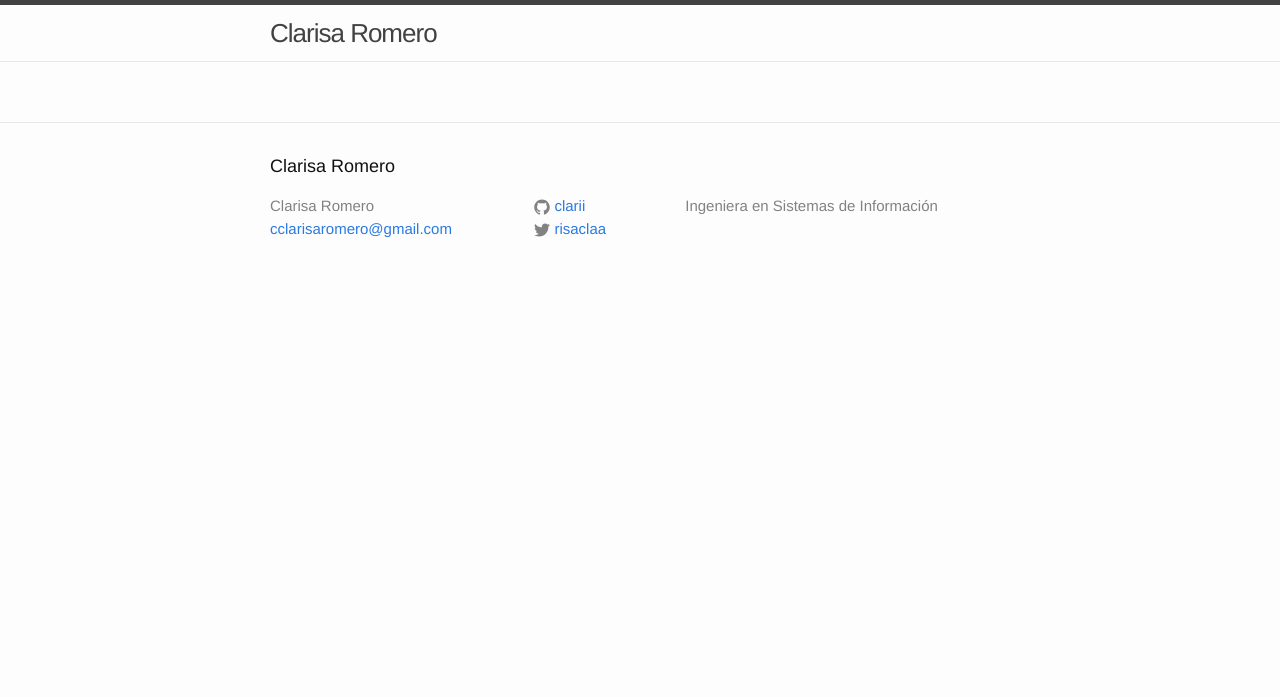
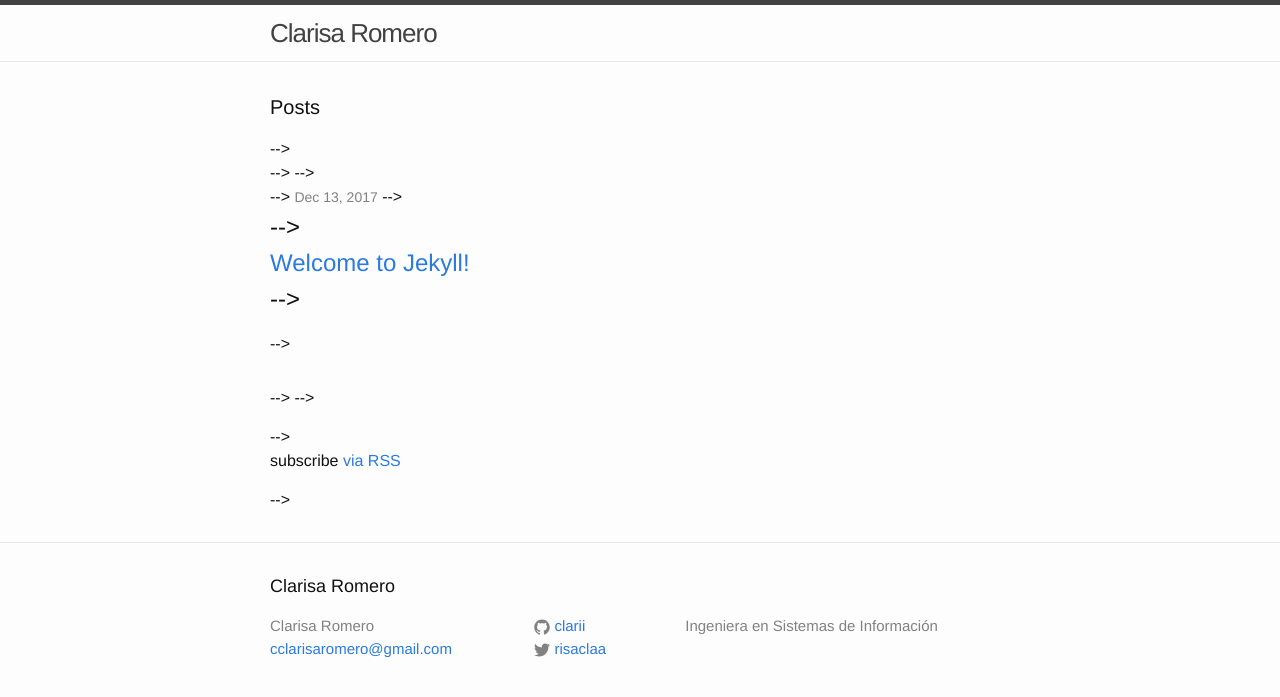
Before and after one commit to clarii/clarii.github.io, a Jekyll site: the page built from index.html, in a window 1280 px wide. Shown: the top 697 px of the page. Built offline with Jekyll 4.4.1, drawn with Linux system fonts in a browser that asks for light colours.

Commit message:
Update index.html

```diff
--- a/index.html
+++ b/index.html
@@ -4,20 +4,20 @@ layout: default
 
 <div class="home">
 
-<!--   <h1 class="page-heading">Posts</h1> -->
+   <h1 class="page-heading">Posts</h1> -->
 
-<!--   <ul class="post-list"> -->
-<!--     {% for post in site.posts %} -->
-<!--       <li> -->
-<!--         <span class="post-meta">{{ post.date | date: "%b %-d, %Y" }}</span> -->
+   <ul class="post-list"> -->
+     {% for post in site.posts %} -->
+       <li> -->
+         <span class="post-meta">{{ post.date | date: "%b %-d, %Y" }}</span> -->
 
-<!--         <h2> -->
-<!--           <a class="post-link" href="{{ post.url | prepend: site.baseurl }}">{{ post.title }}</a> -->
-<!--         </h2> -->
-<!--       </li> -->
-<!--     {% endfor %} -->
-<!--   </ul> -->
+        <h2> -->
+           <a class="post-link" href="{{ post.url | prepend: site.baseurl }}">{{ post.title }}</a> -->
+         </h2> -->
+       </li> -->
+     {% endfor %} -->
+   </ul> -->
 
-<!--   <p class="rss-subscribe">subscribe <a href="{{ "/feed.xml" | prepend: site.baseurl }}">via RSS</a></p> -->
+   <p class="rss-subscribe">subscribe <a href="{{ "/feed.xml" | prepend: site.baseurl }}">via RSS</a></p> -->
 
 </div>
```
